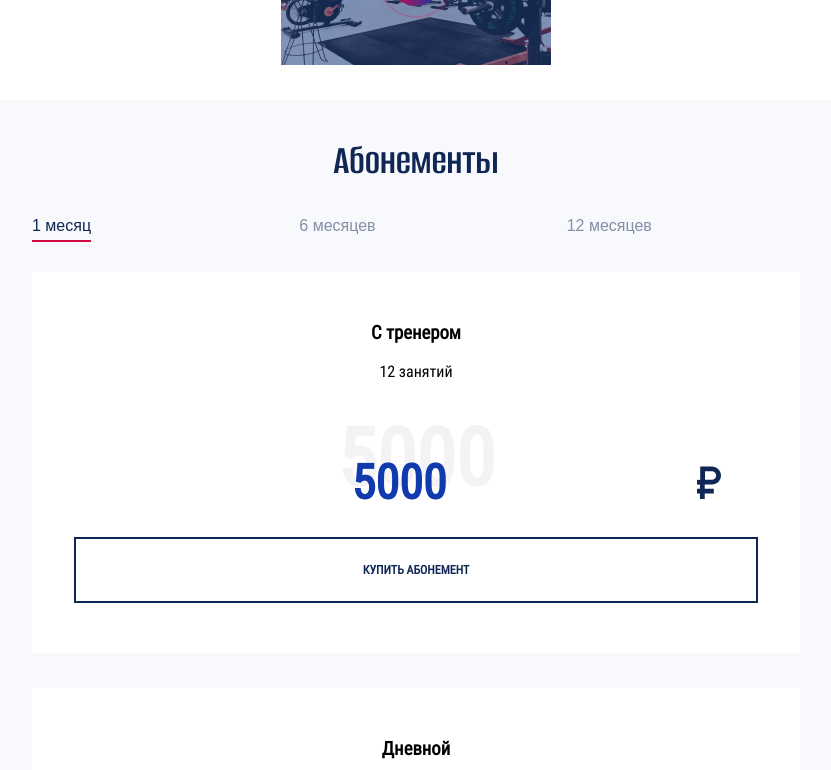
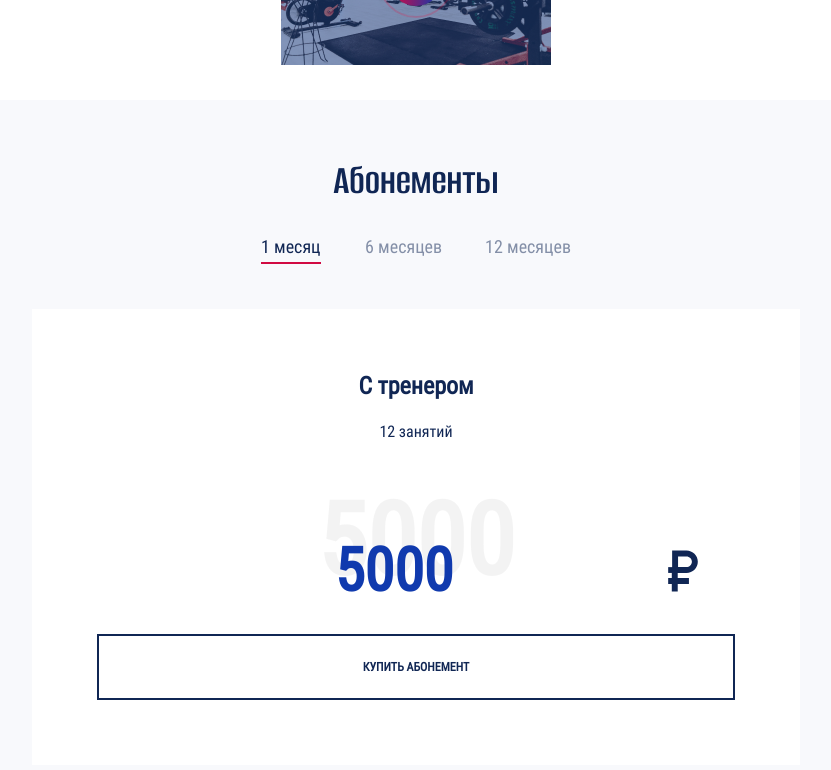
Before and after one commit to tsbv/super-gym, a website built with Vite: page source/index.html in a window 1280 px wide. Shown: the part 1230-2000 px from the top of the page, without its empty margins (224-1055 px from the left). Built offline with nearby package versions, Linux system fonts and the light colour scheme.

Commit message:
Стилизует секцию price планшетной ширины

```diff
--- a/source/sass/blocks/gym-membership.scss
+++ b/source/sass/blocks/gym-membership.scss
@@ -1,17 +1,40 @@
 .gym-membership {
   padding: 50px 42px;
   background-color: $white;
+
+  @media (min-width: $tablet-width) {
+    padding: 65px;
+  }
 }
 
 .gym-membership__name {
   margin: 0 0 18px;
   text-align: center;
+  font-weight: 700;
+  font-size: 22px;
+  line-height: 100%;
+  color: $primary-dark;
+
+  @media (min-width: $tablet-width) {
+    margin: 0 0 22px;
+    font-size: 24px;
+  }
 }
 
 .gym-membership__time {
   margin: 0 0 18px;
   display: block;
   text-align: center;
+  font-weight: 300;
+  font-size: 14px;
+  line-height: 157%;
+  color: $primary-dark;
+
+  @media (min-width: $tablet-width) {
+    margin: 0 0 22px;
+    font-size: 16px;
+    line-height: 150%;
+  }
 }
 
 .gym-membership__price {
@@ -40,6 +63,10 @@
     color: $price-shadow;
     opacity: 0.48;
     z-index: -1;
+
+    @media (min-width: $tablet-width) {
+      font-size: 100px;
+    }
   }
 
   &::after {
@@ -51,6 +78,20 @@
     bottom: 20px;
     background-image: url("../../img/sprite/ruble-icon.svg");
     background-repeat: no-repeat;
+    background-size: 24px 33px;
+
+    @media (min-width: $tablet-width) {
+      width: 30px;
+      height: 42px;
+      bottom: 24px;
+      background-size: 30px 42px;
+    }
+  }
+
+  @media (min-width: $tablet-width) {
+    padding: 60px 86px 0 42px;
+    font-size: 60px;
+    line-height: 150%;
   }
 }
 
--- a/source/sass/blocks/price-list.scss
+++ b/source/sass/blocks/price-list.scss
@@ -3,9 +3,16 @@
   display: grid;
   grid-template-columns: 1fr 1fr 1fr;
   gap: 34px;
+
+  @media (min-width: $tablet-width) {
+    margin: 0 auto 45px;
+    max-width: 310px;
+    gap: 43px;
+  }
 }
 
 .price-list__button {
+  font-family: $font-family;
   padding: 6px 0;
   font-size: 16px;
   line-height: 100%;
@@ -15,4 +22,8 @@
     color: $primary-dark;
     border-bottom: 2px solid #d10a42;
   }
+
+  @media (min-width: $tablet-width) {
+    font-size: 18px;
+  }
 }
--- a/source/sass/blocks/price.scss
+++ b/source/sass/blocks/price.scss
@@ -1,6 +1,10 @@
 .price {
   padding: 40px 15px;
   background-color: $primary-bg;
+
+  @media (min-width: $tablet-width) {
+    padding: 60px 194px;
+  }
 }
 
 .price__title {
```
